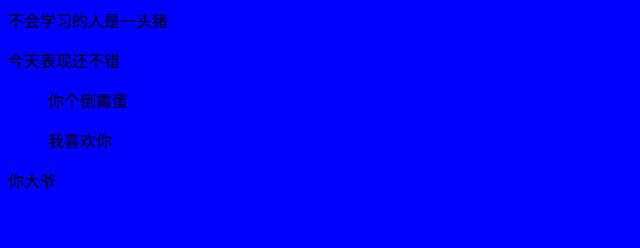
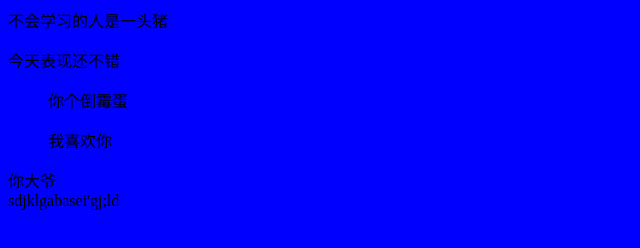
Before and after one commit to leigp555/try-again, a plain HTML site: page index.html in a window 1280 px wide. Shown: the whole page, without its empty margins (0-640 px from the left). Drawn offline with Linux system fonts and the light colour scheme.

Commit message:
second try -x

```diff
--- a/index.html
+++ b/index.html
@@ -25,5 +25,8 @@
 
     <head>你大爷</head>
 
+
+    <div>sdjklgabasei'gj;ld</div>
+
 </body>
 </html>
```
